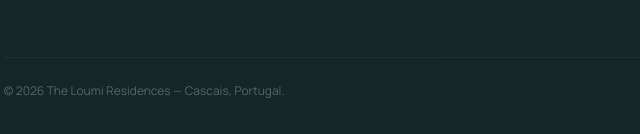
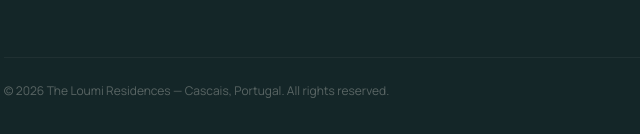
Before and after one commit to vascocp/loumi-residences, a plain HTML site: page index.html in a window 1280 px wide. Shown: the part 5621-5755 px from the top of the page, 73-713 px from the left. Drawn offline with Linux system fonts and the light colour scheme.

```diff
--- a/index.html
+++ b/index.html
@@ -465,7 +465,7 @@
     <a href="#overview">About</a>
     <a href="#propriedades">Residences</a>
   </div>
-  <div class="f-bottom">© 2026 The Loumi Residences — Cascais, Portugal.</div>
+  <div class="f-bottom">© 2026 The Loumi Residences — Cascais, Portugal. All rights reserved.</div>
 </footer>
 
 <script>
```
